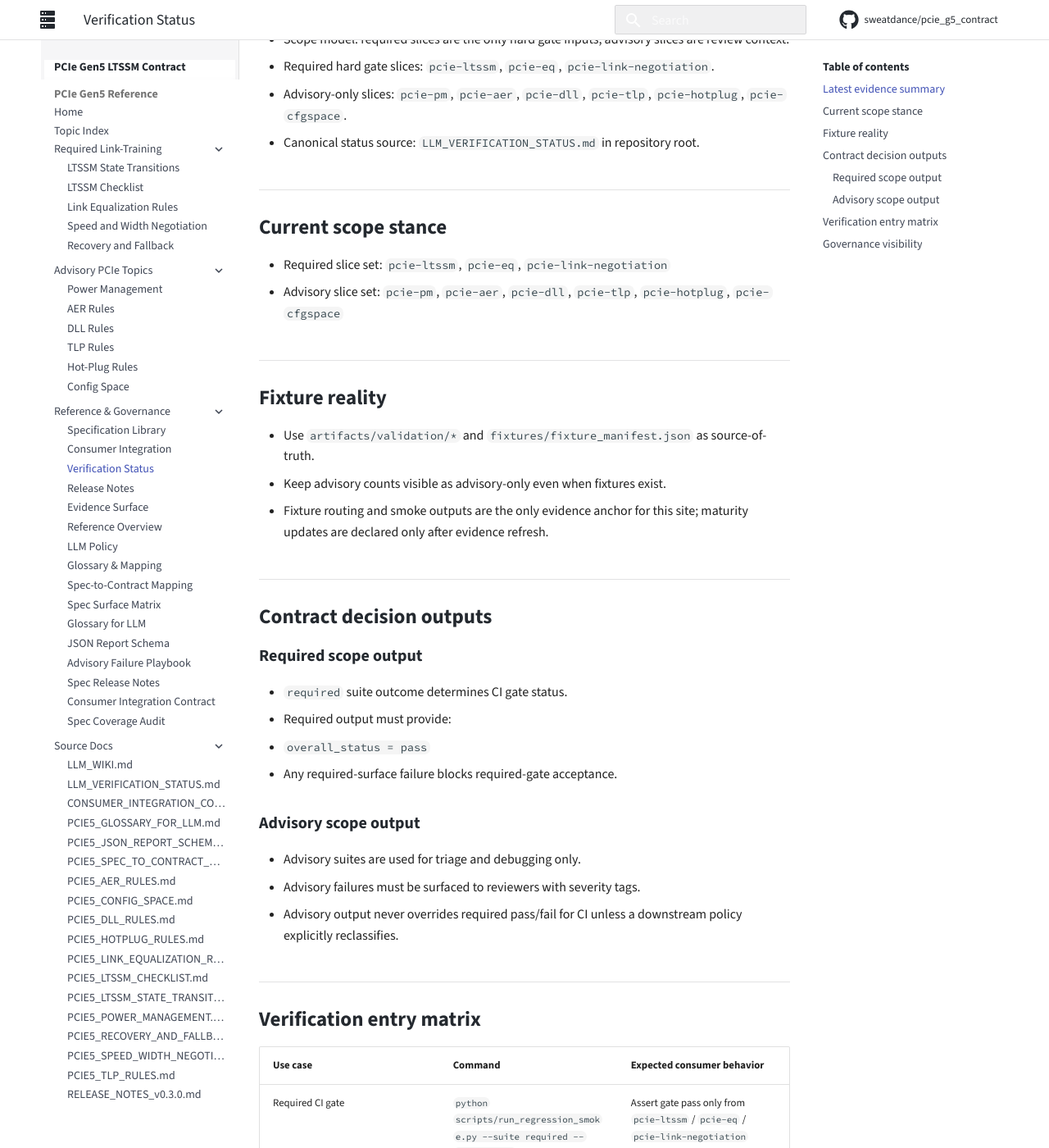
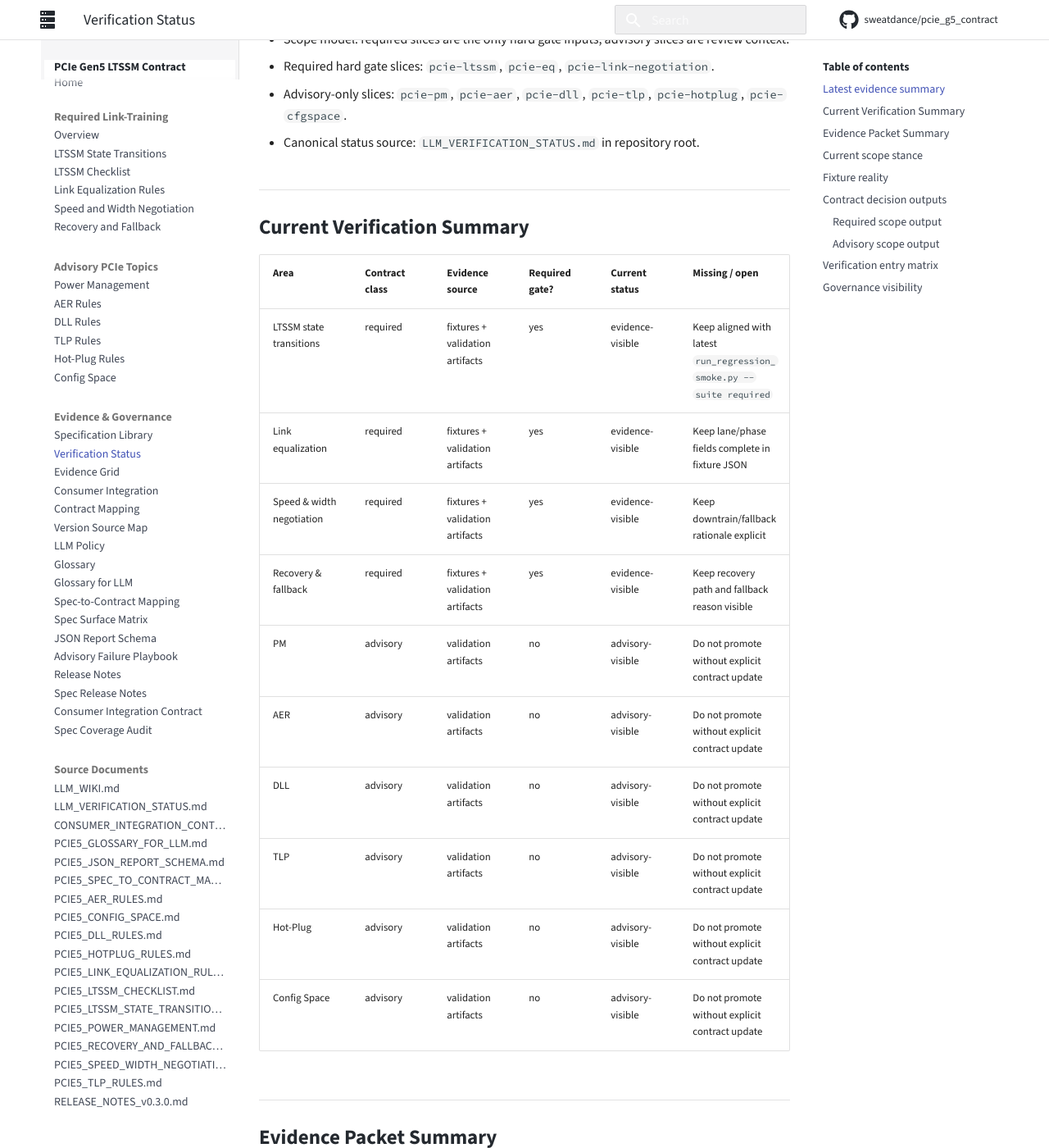
Before and after one commit to sweatdance/pcie_g5_contract, an MkDocs documentation site: the page built from docs/en/verification-status.md, in a window 1280 px wide and 1400 px high, scrolled down 391 px. Shown: the whole window at 82% size. Built offline with MkDocs 1.6.1 and Material for MkDocs 9.7.7, drawn with Linux system fonts in a browser that asks for light colours; comment, search, counter and statistics services are not loaded; some of the changed text lies outside the part shown.

Commit message:
docs: harden pages reference portal workflow

```diff
--- a/docs/en/verification-status.md
+++ b/docs/en/verification-status.md
@@ -13,6 +13,31 @@
 - Required hard gate slices: `pcie-ltssm`, `pcie-eq`, `pcie-link-negotiation`.
 - Advisory-only slices: `pcie-pm`, `pcie-aer`, `pcie-dll`, `pcie-tlp`, `pcie-hotplug`, `pcie-cfgspace`.
 - Canonical status source: `LLM_VERIFICATION_STATUS.md` in repository root.
+
+## Current Verification Summary
+
+| Area | Contract class | Evidence source | Required gate? | Current status | Missing / open |
+| --- | --- | --- | --- | --- | --- |
+| LTSSM state transitions | required | fixtures + validation artifacts | yes | evidence-visible | Keep aligned with latest `run_regression_smoke.py --suite required` |
+| Link equalization | required | fixtures + validation artifacts | yes | evidence-visible | Keep lane/phase fields complete in fixture JSON |
+| Speed & width negotiation | required | fixtures + validation artifacts | yes | evidence-visible | Keep downtrain/fallback rationale explicit |
+| Recovery & fallback | required | fixtures + validation artifacts | yes | evidence-visible | Keep recovery path and fallback reason visible |
+| PM | advisory | validation artifacts | no | advisory-visible | Do not promote without explicit contract update |
+| AER | advisory | validation artifacts | no | advisory-visible | Do not promote without explicit contract update |
+| DLL | advisory | validation artifacts | no | advisory-visible | Do not promote without explicit contract update |
+| TLP | advisory | validation artifacts | no | advisory-visible | Do not promote without explicit contract update |
+| Hot-Plug | advisory | validation artifacts | no | advisory-visible | Do not promote without explicit contract update |
+| Config Space | advisory | validation artifacts | no | advisory-visible | Do not promote without explicit contract update |
+
+## Evidence Packet Summary
+
+| Artifact | Purpose | Gate use |
+| --- | --- | --- |
+| `pcie_governance_smoke_required.json` | required-gate outcome | blocking |
+| `pcie_governance_smoke_advisory.json` | advisory diagnostics | non-blocking |
+| `pcie_governance_smoke_all.json` | full traceability | audit only |
+| `fixtures/fixture_manifest.json` | fixture suite routing and expected surface coverage | routing evidence |
+| `exports/pcie_governed_surface_manifest.yaml` | machine-readable governed surface manifest | consumer integration |
 
 ## Current scope stance
 
--- a/mkdocs.yml
+++ b/mkdocs.yml
@@ -35,58 +35,58 @@
   - search
 
 nav:
-  - PCIe Gen5 Reference:
-      - Home: index.md
-      - Topic Index: en/index.md
-      - Required Link-Training:
-          - LTSSM State Transitions: en/specs/required/spec-ltssm-state-transitions.md
-          - LTSSM Checklist: en/specs/required/spec-ltssm-checklist.md
-          - Link Equalization Rules: en/specs/required/spec-link-equalization-rules.md
-          - Speed and Width Negotiation: en/specs/required/spec-speed-width-negotiation.md
-          - Recovery and Fallback: en/specs/required/spec-recovery-and-fallback.md
-      - Advisory PCIe Topics:
-          - Power Management: en/specs/advisory/spec-power-management.md
-          - AER Rules: en/specs/advisory/spec-aer-rules.md
-          - DLL Rules: en/specs/advisory/spec-dll-rules.md
-          - TLP Rules: en/specs/advisory/spec-tlp-rules.md
-          - Hot-Plug Rules: en/specs/advisory/spec-hotplug-rules.md
-          - Config Space: en/specs/advisory/spec-config-space.md
-      - Reference & Governance:
-          - Specification Library: en/specs/index.md
-          - Consumer Integration: en/consumer-integration.md
-          - Verification Status: en/verification-status.md
-          - Release Notes: en/release-notes.md
-          - Evidence Surface: en/evidence-grid.md
-          - Reference Overview: en/contract-mapping.md
-          - LLM Policy: en/llm-wiki.md
-          - Glossary & Mapping: en/glossary-and-mapping.md
-          - Spec-to-Contract Mapping: en/specs/spec-contract-mapping.md
-          - Spec Surface Matrix: en/specs/spec-surface-matrix.md
-          - Glossary for LLM: en/specs/spec-glossary-for-llm.md
-          - JSON Report Schema: en/specs/spec-json-report-schema.md
-          - Advisory Failure Playbook: en/specs/spec-advisory-failure-playbook.md
-          - Spec Release Notes: en/specs/spec-release-notes.md
-          - Consumer Integration Contract: en/specs/spec-consumer-integration-contract.md
-          - Spec Coverage Audit: en/specs/spec-coverage-audit.md
-      - Source Docs:
-          - LLM_WIKI.md: LLM_WIKI.md
-          - LLM_VERIFICATION_STATUS.md: LLM_VERIFICATION_STATUS.md
-          - CONSUMER_INTEGRATION_CONTRACT.md: CONSUMER_INTEGRATION_CONTRACT.md
-          - PCIE5_GLOSSARY_FOR_LLM.md: PCIE5_GLOSSARY_FOR_LLM.md
-          - PCIE5_JSON_REPORT_SCHEMA.md: PCIE5_JSON_REPORT_SCHEMA.md
-          - PCIE5_SPEC_TO_CONTRACT_MAPPING.md: PCIE5_SPEC_TO_CONTRACT_MAPPING.md
-          - PCIE5_AER_RULES.md: PCIE5_AER_RULES.md
-          - PCIE5_CONFIG_SPACE.md: PCIE5_CONFIG_SPACE.md
-          - PCIE5_DLL_RULES.md: PCIE5_DLL_RULES.md
-          - PCIE5_HOTPLUG_RULES.md: PCIE5_HOTPLUG_RULES.md
-          - PCIE5_LINK_EQUALIZATION_RULES.md: PCIE5_LINK_EQUALIZATION_RULES.md
-          - PCIE5_LTSSM_CHECKLIST.md: PCIE5_LTSSM_CHECKLIST.md
-          - PCIE5_LTSSM_STATE_TRANSITIONS.md: PCIE5_LTSSM_STATE_TRANSITIONS.md
-          - PCIE5_POWER_MANAGEMENT.md: PCIE5_POWER_MANAGEMENT.md
-          - PCIE5_RECOVERY_AND_FALLBACK.md: PCIE5_RECOVERY_AND_FALLBACK.md
-          - PCIE5_SPEED_WIDTH_NEGOTIATION.md: PCIE5_SPEED_WIDTH_NEGOTIATION.md
-          - PCIE5_TLP_RULES.md: PCIE5_TLP_RULES.md
-          - RELEASE_NOTES_v0.3.0.md: RELEASE_NOTES_v0.3.0.md
+  - Home: index.md
+  - Required Link-Training:
+      - Overview: en/index.md
+      - LTSSM State Transitions: en/specs/required/spec-ltssm-state-transitions.md
+      - LTSSM Checklist: en/specs/required/spec-ltssm-checklist.md
+      - Link Equalization Rules: en/specs/required/spec-link-equalization-rules.md
+      - Speed and Width Negotiation: en/specs/required/spec-speed-width-negotiation.md
+      - Recovery and Fallback: en/specs/required/spec-recovery-and-fallback.md
+  - Advisory PCIe Topics:
+      - Power Management: en/specs/advisory/spec-power-management.md
+      - AER Rules: en/specs/advisory/spec-aer-rules.md
+      - DLL Rules: en/specs/advisory/spec-dll-rules.md
+      - TLP Rules: en/specs/advisory/spec-tlp-rules.md
+      - Hot-Plug Rules: en/specs/advisory/spec-hotplug-rules.md
+      - Config Space: en/specs/advisory/spec-config-space.md
+  - Evidence & Governance:
+      - Specification Library: en/specs/index.md
+      - Verification Status: en/verification-status.md
+      - Evidence Grid: en/evidence-grid.md
+      - Consumer Integration: en/consumer-integration.md
+      - Contract Mapping: en/contract-mapping.md
+      - Version Source Map: en/version-source-map.md
+      - LLM Policy: en/llm-wiki.md
+      - Glossary: en/glossary-and-mapping.md
+      - Glossary for LLM: en/specs/spec-glossary-for-llm.md
+      - Spec-to-Contract Mapping: en/specs/spec-contract-mapping.md
+      - Spec Surface Matrix: en/specs/spec-surface-matrix.md
+      - JSON Report Schema: en/specs/spec-json-report-schema.md
+      - Advisory Failure Playbook: en/specs/spec-advisory-failure-playbook.md
+      - Release Notes: en/release-notes.md
+      - Spec Release Notes: en/specs/spec-release-notes.md
+      - Consumer Integration Contract: en/specs/spec-consumer-integration-contract.md
+      - Spec Coverage Audit: en/specs/spec-coverage-audit.md
+  - Source Documents:
+      - LLM_WIKI.md: LLM_WIKI.md
+      - LLM_VERIFICATION_STATUS.md: LLM_VERIFICATION_STATUS.md
+      - CONSUMER_INTEGRATION_CONTRACT.md: CONSUMER_INTEGRATION_CONTRACT.md
+      - PCIE5_GLOSSARY_FOR_LLM.md: PCIE5_GLOSSARY_FOR_LLM.md
+      - PCIE5_JSON_REPORT_SCHEMA.md: PCIE5_JSON_REPORT_SCHEMA.md
+      - PCIE5_SPEC_TO_CONTRACT_MAPPING.md: PCIE5_SPEC_TO_CONTRACT_MAPPING.md
+      - PCIE5_AER_RULES.md: PCIE5_AER_RULES.md
+      - PCIE5_CONFIG_SPACE.md: PCIE5_CONFIG_SPACE.md
+      - PCIE5_DLL_RULES.md: PCIE5_DLL_RULES.md
+      - PCIE5_HOTPLUG_RULES.md: PCIE5_HOTPLUG_RULES.md
+      - PCIE5_LINK_EQUALIZATION_RULES.md: PCIE5_LINK_EQUALIZATION_RULES.md
+      - PCIE5_LTSSM_CHECKLIST.md: PCIE5_LTSSM_CHECKLIST.md
+      - PCIE5_LTSSM_STATE_TRANSITIONS.md: PCIE5_LTSSM_STATE_TRANSITIONS.md
+      - PCIE5_POWER_MANAGEMENT.md: PCIE5_POWER_MANAGEMENT.md
+      - PCIE5_RECOVERY_AND_FALLBACK.md: PCIE5_RECOVERY_AND_FALLBACK.md
+      - PCIE5_SPEED_WIDTH_NEGOTIATION.md: PCIE5_SPEED_WIDTH_NEGOTIATION.md
+      - PCIE5_TLP_RULES.md: PCIE5_TLP_RULES.md
+      - RELEASE_NOTES_v0.3.0.md: RELEASE_NOTES_v0.3.0.md
 extra_css:
   - assets/styles.css
 markdown_extensions:
```
Also changed, not shown: docs/en/index.md (+1 -0 lines), docs/en/specs/required/spec-ltssm-state-transitions.md (+37 -0 lines), docs/en/version-source-map.md (added, +50 -0 lines), docs/index.md (+1 -0 lines), memory/2026-06-11.md (+10 -0 lines), 2 other files.
